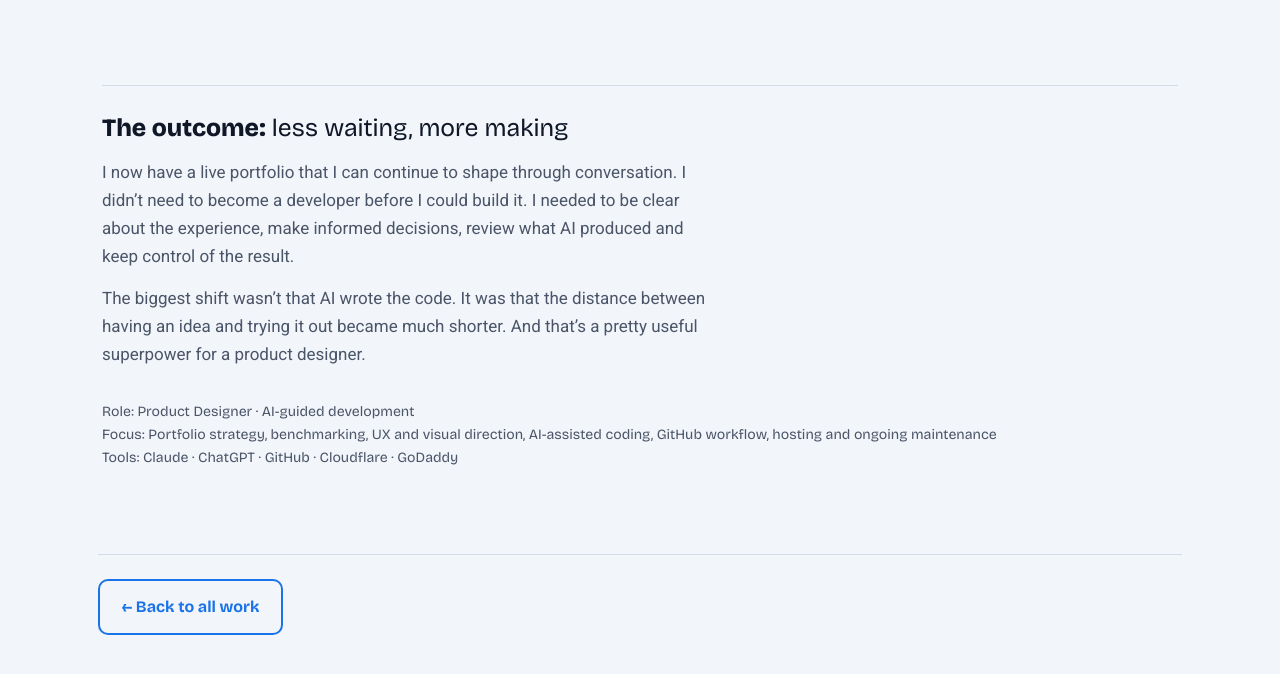
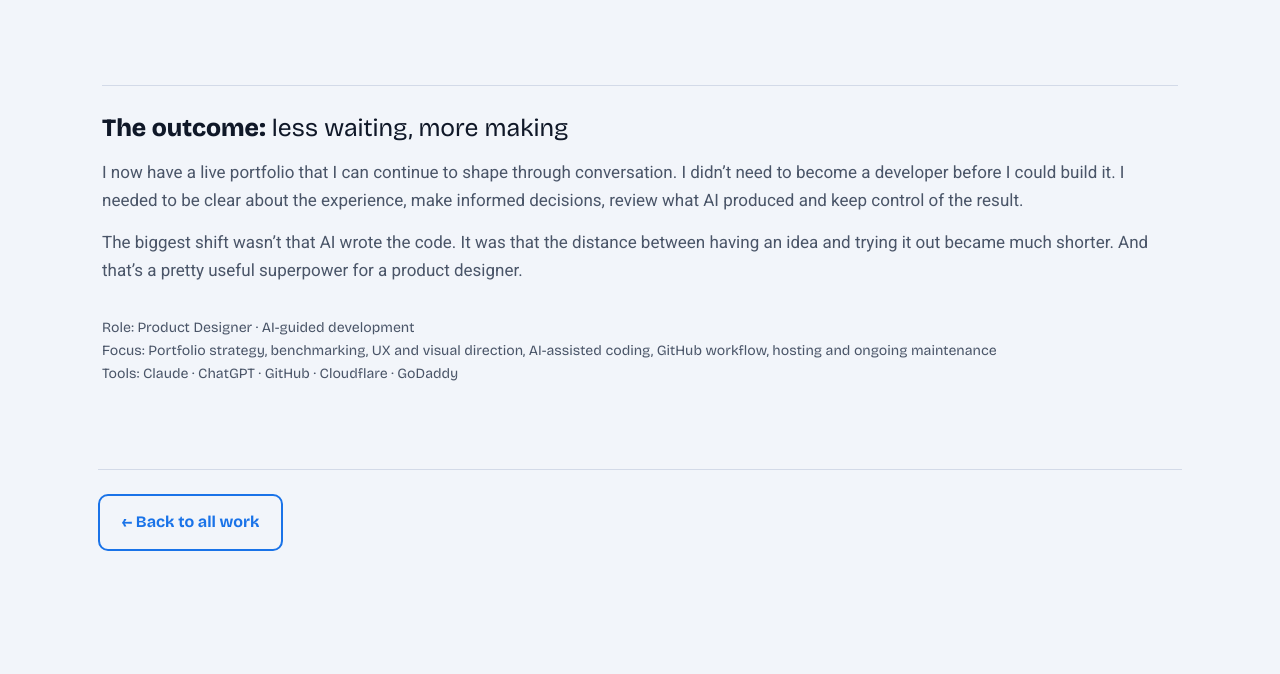
Before and after one commit to sandipbhosale/portfolio, a plain HTML site: page works/ai-portfolio.html in a window 1280 px wide. Shown: the part 4003-4677 px from the top of the page. Drawn offline with nearby package versions, Linux system fonts and the light colour scheme.

Commit message:
Let outcome copy use the full available width

```diff
--- a/styles.css
+++ b/styles.css
@@ -733,9 +733,14 @@ h1 .hero-dot { color: inherit; }
   line-height: 1.2;
   margin: 0 0 14px;
 }
-.ai-portfolio-case .ai-z-copy p,
+.ai-portfolio-case .ai-z-copy p {
+  max-width: 65ch;
+  margin: 0 0 14px;
+  color: var(--muted);
+}
 .ai-portfolio-case .ai-z-outcome p {
-  max-width: 65ch;
+  max-width: none;
+  width: 100%;
   margin: 0 0 14px;
   color: var(--muted);
 }
```
